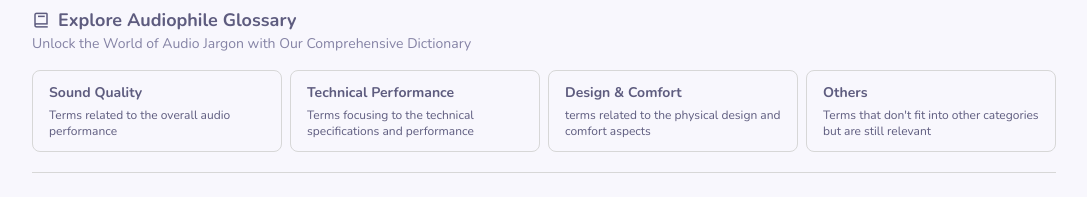
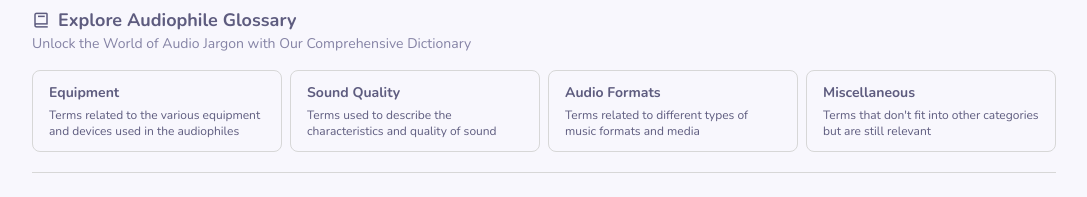
Before and after one commit to dwiwijaya/audio-realm, a Next.js app: page / in a window 1280 px wide. Shown: the part 224-421 px from the top of the page, without its empty margins (136-1223 px from the left). Built offline with nearby package versions, Linux system fonts and the light colour scheme; no server answers.

Commit message:
add: constant for term categories

```diff
--- a/src/components/view/home/HomeDictionary.jsx
+++ b/src/components/view/home/HomeDictionary.jsx
@@ -1,4 +1,6 @@
 import PageHeading from '@/components/common/PageHeading'
+import { TERM_CATEGORIES } from '@/constant/term'
+import Link from 'next/link'
 import React from 'react'
 
 const HomeDictionary = () => {
@@ -6,22 +8,12 @@ const HomeDictionary = () => {
     <div className=''>
       <PageHeading icon="bx bx-book" title="Explore Audiophile Glossary" description="Unlock the World of Audio Jargon with Our Comprehensive Dictionary" />
       <div className='grid grid-cols-2 md:grid-cols-4 gap-2'>
-        <div className="group card">
-          <h3 className='font-bold text-sm whitespace-nowrap group-hover:tracking-wide transition-base group-hover:underline group-hover:underline-offset-4'>Sound Quality</h3>
-          <p className='text-xs mt-1'>Terms related to the overall audio performance</p>
-        </div>
-        <div className="group card">
-          <h3 className='font-bold text-sm whitespace-nowrap group-hover:tracking-wide transition-base group-hover:underline group-hover:underline-offset-4'>Technical Performance</h3>
-          <p className='text-xs mt-1'>Terms focusing to the technical specifications and performance</p>
-        </div>
-        <div className="group card">
-          <h3 className='font-bold text-sm whitespace-nowrap group-hover:tracking-wide transition-base group-hover:underline group-hover:underline-offset-4'>Design & Comfort</h3>
-          <p className='text-xs mt-1'>terms related to the physical design and comfort aspects</p>
-        </div>
-        <div className="group card">
-          <h3 className='font-bold text-sm whitespace-nowrap group-hover:tracking-wide transition-base group-hover:underline group-hover:underline-offset-4'>Others</h3>
-          <p className='text-xs mt-1'>{`Terms that don't fit into other categories but are still relevant`}</p>
-        </div>
+        {TERM_CATEGORIES.map((value) => (
+          <Link href={`/terms/${value.key}`} className="group card" key={value.key}>
+            <h3 className='font-bold text-sm whitespace-nowrap group-hover:tracking-wide transition-base group-hover:underline group-hover:underline-offset-4'>{value.title}</h3>
+            <p className='text-xs mt-1'>{value.description}</p>
+          </Link>
+        ))}
       </div>
     </div>
   )
--- /dev/null
+++ b/src/constant/term.js
@@ -0,0 +1,22 @@
+export const TERM_CATEGORIES = [
+    {
+        key: 'equipment',
+        title: 'Equipment',
+        description: 'Terms related to the various equipment and devices used in the audiophiles',
+    },
+    {
+        key: 'sound-quality',
+        title: 'Sound Quality',
+        description: 'Terms used to describe the characteristics and quality of sound',
+    },
+    {
+        key: 'audio-format',
+        title: 'Audio Formats',
+        description: 'Terms related to different types of music formats and media',
+    },
+    {
+        key: 'miscellaneous',
+        title: 'Miscellaneous',
+        description: `Terms that don't fit into other categories but are still relevant`,
+    },
+]
```
